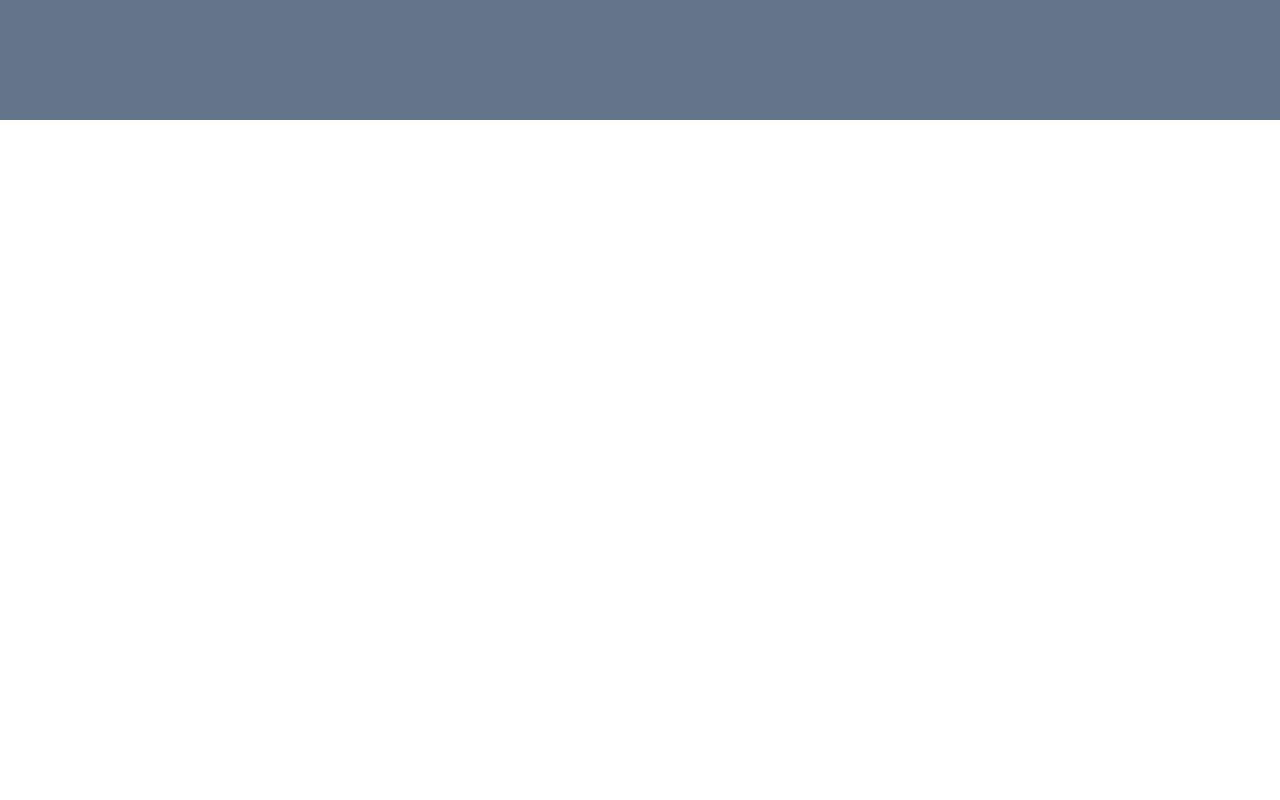
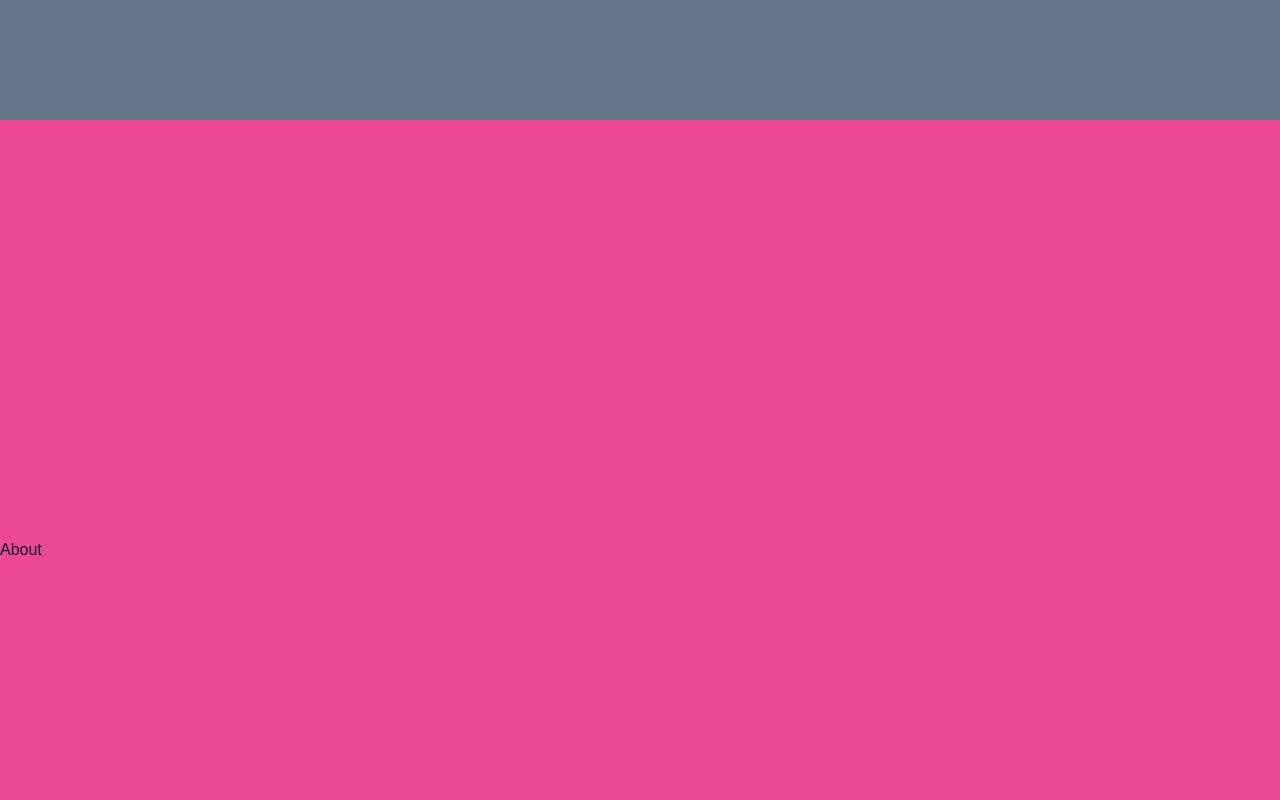
Before and after one commit to Lindapazw/MastracchioStudio, a Next.js app: page / in a window 1280 px wide. Shown: the part 680-1480 px from the top of the page. Built offline with nearby package versions, Linux system fonts and the light colour scheme.

Commit message:
add About in page.js

```diff
--- a/src/app/page.js
+++ b/src/app/page.js
@@ -1,6 +1,7 @@
 // components
 import Header from './components/Header';
 import Hero from './components/Hero';
+import About from './components/About';
 
 
 export default function Home() {
@@ -8,6 +9,7 @@ export default function Home() {
     <main className='max-w-[1920px] bg-white mx-auto relative overflow-hidden'>
       <Header/>
       <Hero/>
+      <About/>
       <div className='h-[4000px]'></div>
     </main>
   )
```
